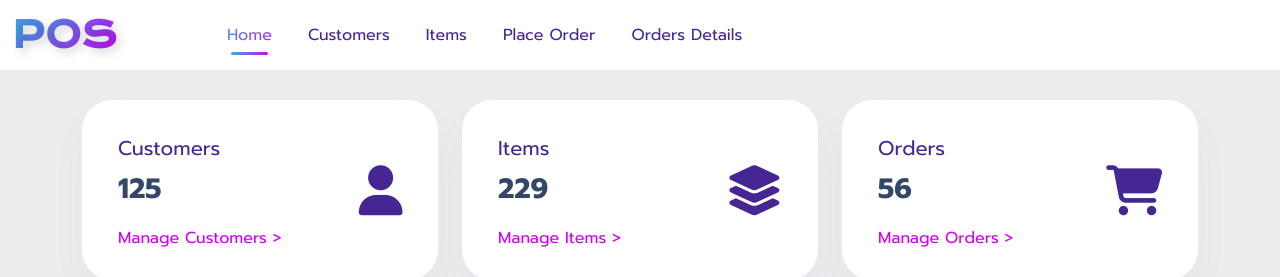
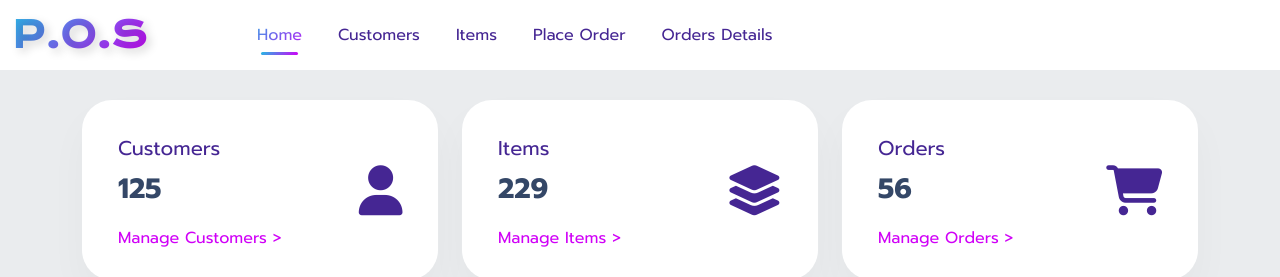
Before and after one commit to RayanCooray/SPA-GDSE65, a plain HTML site: page pos/index.html in a window 1280 px wide. Shown: the top 277 px of the page. Drawn offline with nearby package versions, Linux system fonts and the light colour scheme; some packages are replaced by stand-ins of ours; a script that the page names is missing.

Commit message:
final sub

```diff
--- a/pos/index.html
+++ b/pos/index.html
@@ -14,7 +14,7 @@
 <header>
   <nav class="navbar navbar-expand-md fixed-top">
     <div class="container-fluid">
-      <div class="logo">POS</div>
+      <div class="logo">P.O.S</div>
       <button class="navbar-toggler" type="button" data-bs-toggle="collapse" data-bs-target="#navbarNav"
               aria-controls="navbarNav" aria-expanded="false" aria-label="Toggle navigation">
         <span class="navbar-toggler-icon"></span>
```
